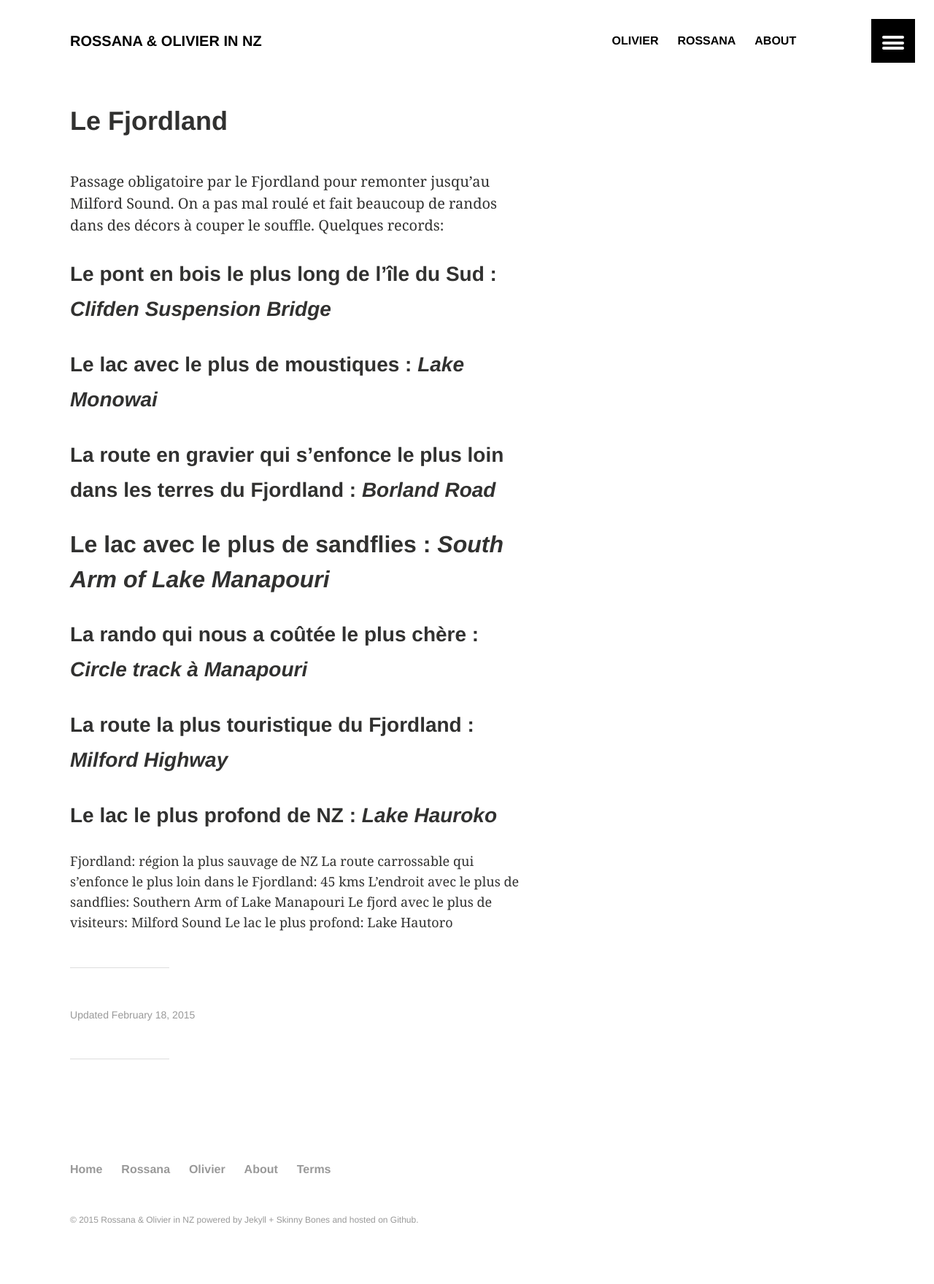
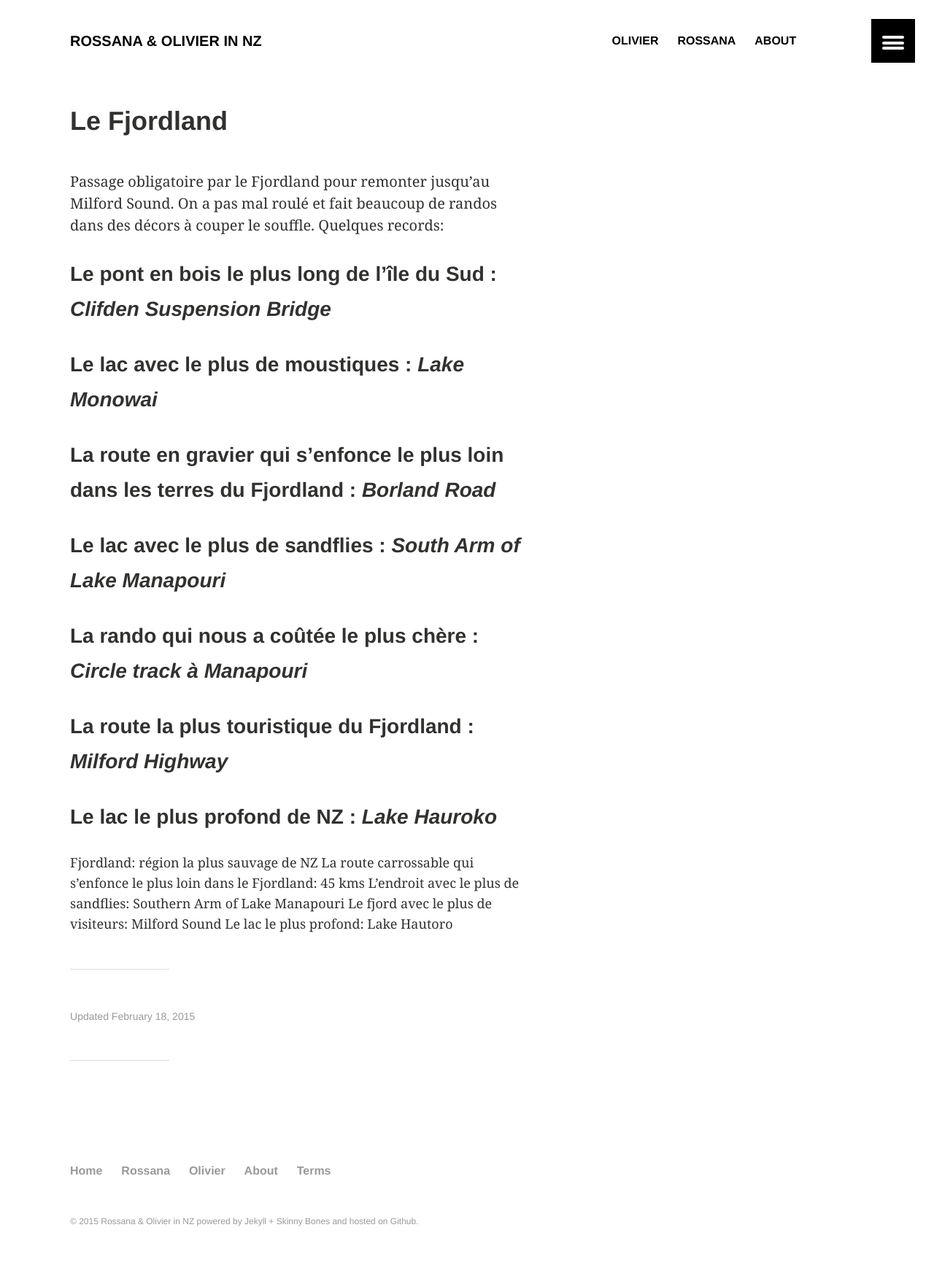
Before and after one commit to rokiwi/old, a Jekyll site: the page built from _posts/articles/2015-02-18-fjordland.md, in a window 1280 px wide. Shown: the whole page at 73% size. Built offline with Jekyll 4.4.1, drawn with Linux system fonts in a browser that asks for light colours; comment, search, counter and statistics services are not loaded.

```diff
--- a/_posts/articles/2015-02-18-fjordland.md
+++ b/_posts/articles/2015-02-18-fjordland.md
@@ -14,7 +14,7 @@ Passage obligatoire par le Fjordland pour remonter jusqu'au Milford Sound. On a
 
 ### La route en gravier qui s'enfonce le plus loin dans les terres du Fjordland : *Borland Road*
 
-## Le lac avec le plus de sandflies : *South Arm of Lake Manapouri*
+### Le lac avec le plus de sandflies : *South Arm of Lake Manapouri*
 
 ### La rando qui nous a coûtée le plus chère : *Circle track à Manapouri*
 
```
